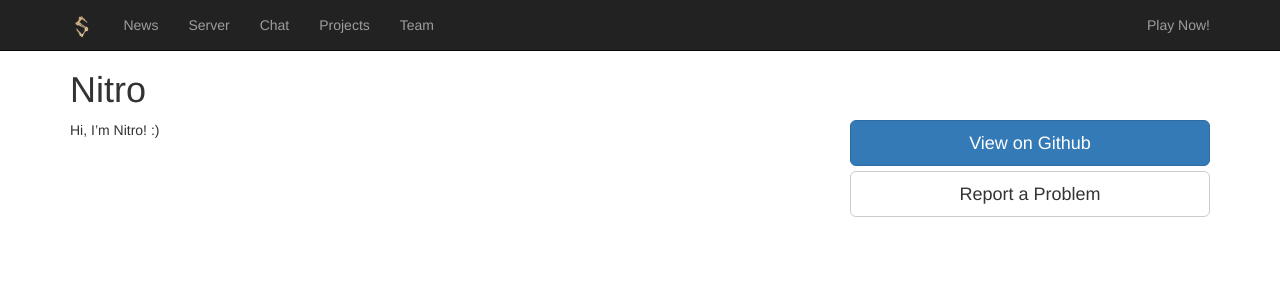
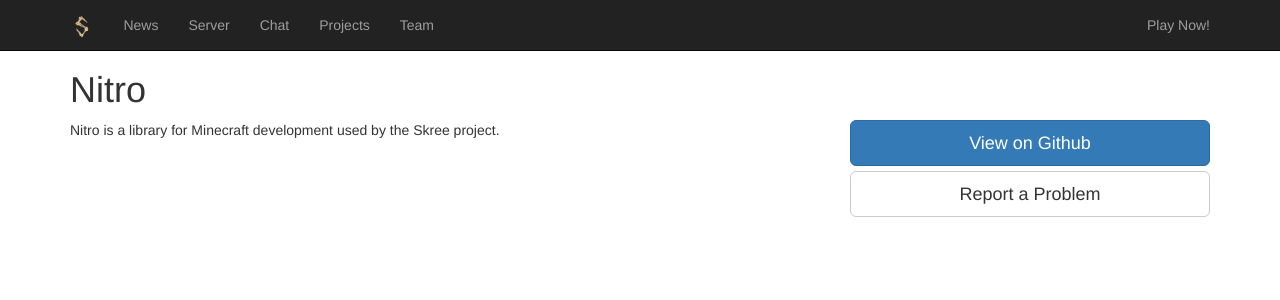
Before and after one commit to packet-loss-gaming/Website, a Jekyll site: the page built from _projects/nitro.md, in a window 1280 px wide. Shown: the top 300 px of the page. Built offline with Jekyll 4.4.1, drawn with Linux system fonts in a browser that asks for light colours; nearby versions of some CDN libraries.

Commit message:
Updated the nitro project's description

```diff
--- a/_projects/nitro.md
+++ b/_projects/nitro.md
@@ -4,4 +4,4 @@
 github-url: https://github.com/Skelril/Nitro
 slogan: Rapid MineCraft mod development library
 ---
-Hi, I'm Nitro! :)
+Nitro is a library for Minecraft development used by the Skree project.
```
